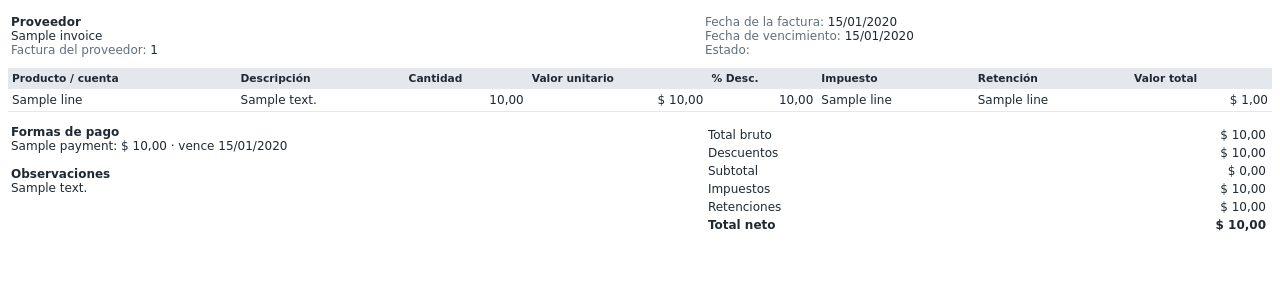
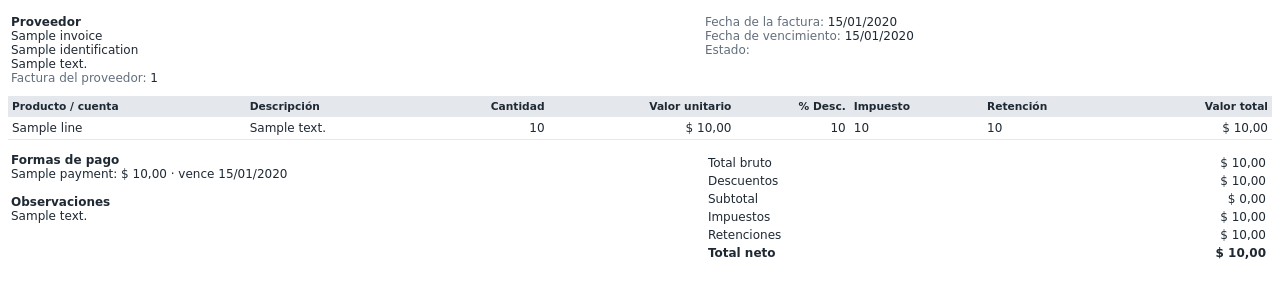
Before and after one commit to sbarbosa115/eclipse, a Symfony app: template backend/templates/pdf/purchase_invoice/purchase_invoice.html.twig in a window 1280 px wide. Shown: the part 56-356 px from the top of the page. Run offline with Twig, Linux system fonts and the light colour scheme; the template is opened without the code that fills it: most values are stand-ins (such as "Sample title", 1, 10 or a date in 2020); some libraries are stand-ins or nearby versions.

Commit message:
Regression finding M9: the purchase PDF prints the supplier's NIT and lines like the sales invoice
Valor total per line is subtotal + impuesto, quantities lose trailing zeros, and amount headers are right-aligned in
every PDF table.

Co-Authored-By: Claude Opus 5.5 <noreply@anthropic.com>
Claude-Session: https://claude.ai/code/session_017QuJ7Xy89zTvNfiUS82Rfr

```diff
--- a/backend/templates/pdf/document.html.twig
+++ b/backend/templates/pdf/document.html.twig
@@ -18,6 +18,7 @@
         .doc-number { text-align: right; font-size: 11pt; }
         table.lines { width: 100%; border-collapse: collapse; margin-top: 8px; }
         table.lines th { background: #e4e7eb; text-align: left; padding: 4px; font-size: 8pt; }
+        table.lines th.num { text-align: right; }
         table.lines td { border-bottom: 1px solid #e4e7eb; padding: 4px; }
         .num { text-align: right; white-space: nowrap; }
         .muted { color: #616e7c; }
--- a/backend/templates/pdf/purchase_invoice/purchase_invoice.html.twig
+++ b/backend/templates/pdf/purchase_invoice/purchase_invoice.html.twig
@@ -1,6 +1,7 @@
 {#
     The internal record of a factura de compra / gasto (Purchasing). Context: company, logo_data_uri, title, number,
-    invoice (Purchasing\Application\Query\PurchaseInvoiceView).
+    invoice (Purchasing\Application\Query\PurchaseInvoiceView), supplier (identification, address) and lines (printed as
+    on the sales invoice: quantity without trailing zeros, Valor total = subtotal + impuesto).
 #}
 {% extends 'pdf/document.html.twig' %}
 
@@ -16,6 +17,8 @@
             <td style="width: 55%; vertical-align: top;">
                 <strong>Proveedor</strong><br>
                 {{ invoice.terceroName }}<br>
+                {{ supplier.identification }}<br>
+                {% if supplier.address %}{{ supplier.address }}<br>{% endif %}
                 <span class="muted">Factura del proveedor:</span> {{ invoice.supplierInvoiceNumber ?? '—' }}
             </td>
             <td style="vertical-align: top;">
@@ -40,16 +43,16 @@
             </tr>
         </thead>
         <tbody>
-            {% for line in invoice.lines %}
+            {% for line in lines %}
                 <tr>
-                    <td>{{ line.productLabel ?? line.accountLabel ?? '' }}</td>
+                    <td>{{ line.label }}</td>
                     <td>{{ line.description }}</td>
-                    <td class="num">{{ line.quantity|number_format(2, ',', '.') }}</td>
-                    <td class="num">{{ f.money(line.unitPrice) }}</td>
-                    <td class="num">{{ line.discount|number_format(2, ',', '.') }}</td>
-                    <td>{{ line.chargeTaxName }}</td>
-                    <td>{{ line.withholdingTaxName }}</td>
-                    <td class="num">{{ f.money(line.totalAmount) }}</td>
+                    <td class="num">{{ line.quantity }}</td>
+                    <td class="num">{{ f.money(line.unit_price) }}</td>
+                    <td class="num">{{ line.discount }}</td>
+                    <td>{{ line.charge_tax }}</td>
+                    <td>{{ line.withholding_tax }}</td>
+                    <td class="num">{{ f.money(line.total) }}</td>
                 </tr>
             {% endfor %}
         </tbody>
```
Also changed, not shown: backend/src/Purchasing/Application/Query/PurchaseInvoicePdf.php (+68 -12 lines), backend/tests/Functional/Purchasing/PurchaseInvoiceApiTest.php (+20 -0 lines).
